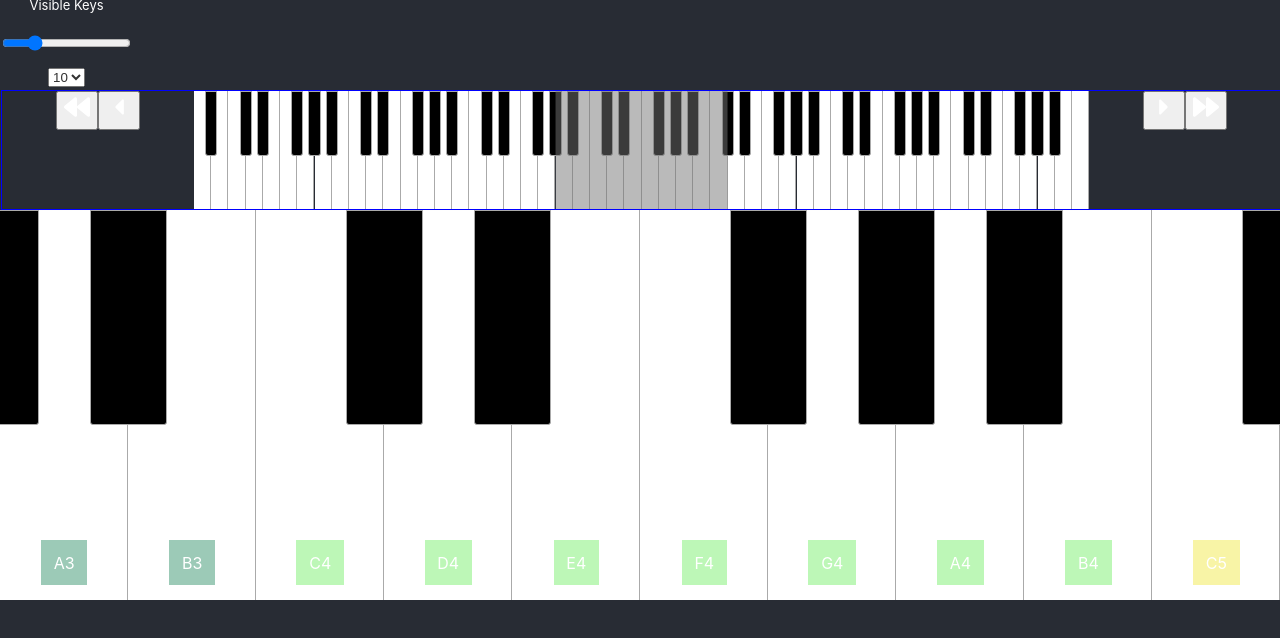
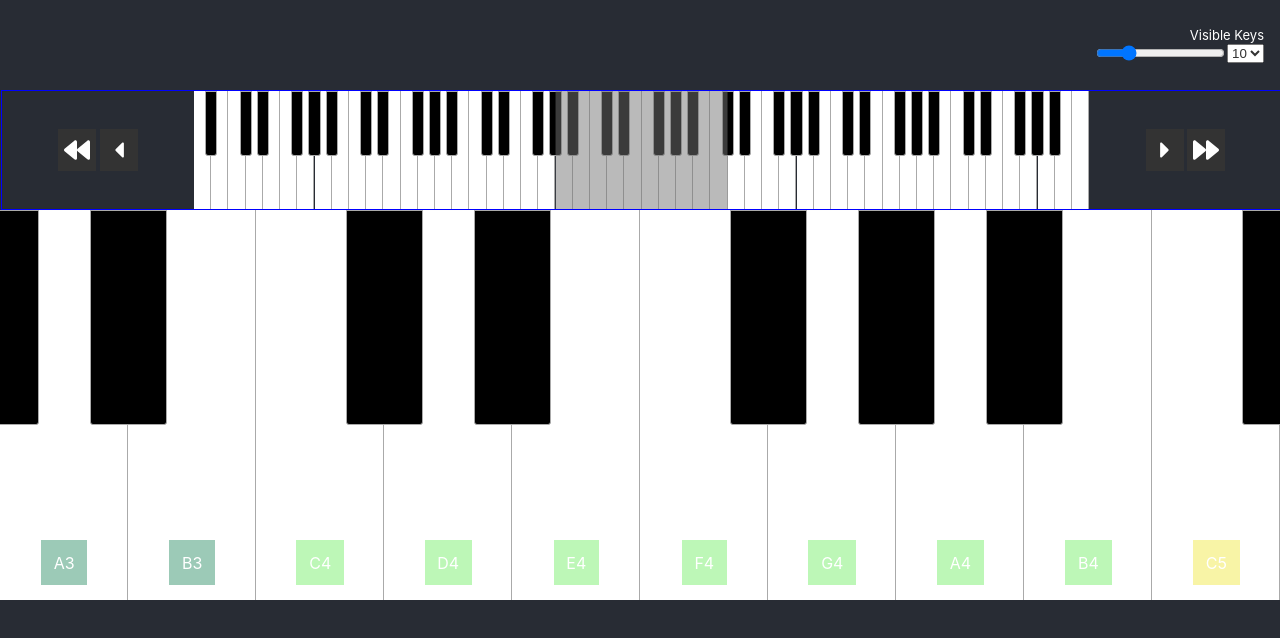
Before and after one commit to mrChernicharo/ts-piano, a React (Vite) app: page / in a window 1280 px wide. Shown: the top 638 px of the page. Built offline with nearby package versions, Linux system fonts and the light colour scheme.

Commit message:
CSS ride

```diff
--- a/src/components/MiniPiano/Brush.tsx
+++ b/src/components/MiniPiano/Brush.tsx
@@ -9,7 +9,8 @@ interface Props {
 }
 
 export default function Brush({ pianoWidth, screenWidth }: Props) {
-	const { visibleKeys, setFirstVisibleNoteIndex } = useSettingsContext();
+	const { visibleKeys, firstVisibleNoteIndex, setFirstVisibleNoteIndex } =
+		useSettingsContext();
 
 	const brushRef = useRef<HTMLDivElement>(null);
 
@@ -42,6 +43,10 @@ export default function Brush({ pianoWidth, screenWidth }: Props) {
 
 		return targetKeyPos;
 	}
+
+	useEffect(() => {
+		console.log('gotta reposition brush now');
+	}, [firstVisibleNoteIndex]);
 
 	// update brush width whenever visibleKeys, pianoWidth or screenWidth change
 	useEffect(updateBrush, [visibleKeys, pianoWidth, screenWidth]);
--- a/src/components/MiniPiano/index.tsx
+++ b/src/components/MiniPiano/index.tsx
@@ -7,6 +7,7 @@ import {
 } from 'react-icons/fa';
 import { useElementWidth } from '../../hooks/useElementWidth';
 import { useScreenWidth } from '../../hooks/useScreenWidth';
+import { useSettingsContext } from '../../hooks/useSettingsContext';
 import { NOTES } from '../../lib/constants';
 import '../../styles/MiniPiano.scss';
 import PianoKey from '../shared/PianoKey';
@@ -16,6 +17,9 @@ interface IMiniPianoProps {}
 
 export const MiniPiano: React.FC<IMiniPianoProps> = props => {
 	const pianoRef = useRef<HTMLDivElement>(null);
+
+	const { firstVisibleNoteIndex, setFirstVisibleNoteIndex } =
+		useSettingsContext();
 	const { width: pianoWidth } = useElementWidth(pianoRef);
 	const { width: screenWidth } = useScreenWidth();
 
@@ -24,18 +28,23 @@ export const MiniPiano: React.FC<IMiniPianoProps> = props => {
 	// 	console.log('we want to snap it to the closest key on resize end');
 	// }, [screenWidth]);
 
+	function handleChangeVisibleKeys(offset: number) {
+		setFirstVisibleNoteIndex(fn => fn + offset);
+	}
+
 	return (
 		<div id="MiniPiano">
 			<div className="content">
 				<aside>
-					<button>
+					<button onClick={() => handleChangeVisibleKeys(-7)}>
 						<FaBackward />
 					</button>
 
-					<button>
+					<button onClick={() => handleChangeVisibleKeys(-1)}>
 						<FaCaretLeft />
 					</button>
 				</aside>
+
 				<main ref={pianoRef}>
 					{NOTES.map(note => (
 						<PianoKey key={note} note={note} />
@@ -43,11 +52,12 @@ export const MiniPiano: React.FC<IMiniPianoProps> = props => {
 
 					<Brush pianoWidth={pianoWidth} screenWidth={screenWidth} />
 				</main>
+
 				<aside>
-					<button>
+					<button onClick={() => handleChangeVisibleKeys(+1)}>
 						<FaCaretRight />
 					</button>
-					<button>
+					<button onClick={() => handleChangeVisibleKeys(+7)}>
 						<FaForward />
 					</button>
 				</aside>
--- a/src/components/SettingsPane/index.tsx
+++ b/src/components/SettingsPane/index.tsx
@@ -19,8 +19,10 @@ export const SettingsPane: React.FC<ISettingsPaneProps> = props => {
 	return (
 		<div id="SettingsPane">
 			<div className="content">
-				<p style={{ fontSize: 'small' }}>Visible Keys</p>
+				<div className="visible-keys">
+					<p>Visible Keys</p>
 
+					<div className="selectors">
 						<input
 							type="range"
 							min="6"
@@ -28,7 +30,6 @@ export const SettingsPane: React.FC<ISettingsPaneProps> = props => {
 							onChange={handleVisibleKeysChange}
 							value={visibleKeys}
 						/>
-				<div className="select-container">
 						<select
 							id="visibleKeys"
 							onChange={handleVisibleKeysChange}
@@ -43,5 +44,6 @@ export const SettingsPane: React.FC<ISettingsPaneProps> = props => {
 					</div>
 				</div>
 			</div>
+		</div>
 	);
 };
--- a/src/index.scss
+++ b/src/index.scss
@@ -42,3 +42,8 @@ input {
 label {
 	font-size: small;
 }
+
+p {
+	font-size: small;
+	margin: 0;
+}
--- a/src/styles/MiniPiano.scss
+++ b/src/styles/MiniPiano.scss
@@ -14,6 +14,22 @@
 
 		aside {
 			width: var(--miniPianoAsideWidth);
+			display: flex;
+			justify-content: center;
+			align-items: center;
+
+			button {
+				background-color: #333;
+				border: none;
+				padding-top: 0.5rem;
+				margin-inline: 0.1rem;
+				text-align: center;
+				transition: 0.2s;
+
+				&:hover {
+					opacity: 0.7;
+				}
+			}
 		}
 		main {
 			display: flex;
--- a/src/styles/SettingsPane.scss
+++ b/src/styles/SettingsPane.scss
@@ -6,9 +6,22 @@
 
 	.content {
 		position: fixed;
+		width: 100%;
+		padding-inline: 1rem;
 
-		.select-container {
-			height: 50px;
+		.visible-keys {
+			display: flex;
+			flex-direction: column;
+
+			p {
+				text-align: right;
+			}
+
+			.selectors {
+				display: flex;
+				align-items: center;
+				justify-content: right;
+			}
 		}
 	}
 }
```
Lines whose indentation alone changed are shown as unchanged.
